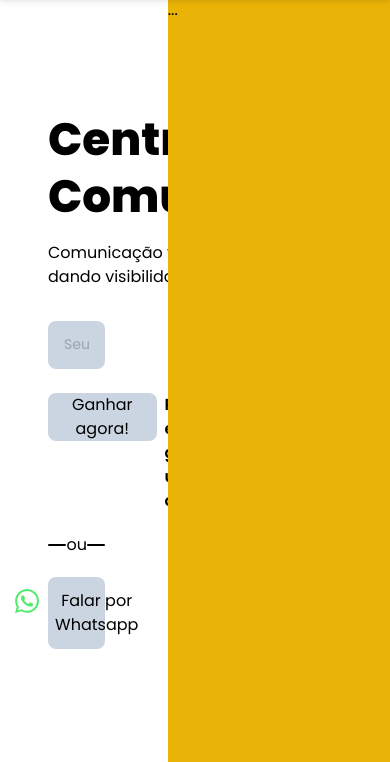
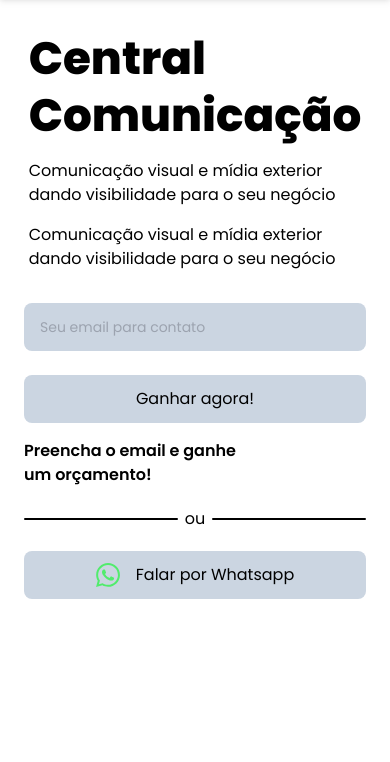
Before and after one commit to g-reissantana/central, a plain HTML site: page index.html in a window 390 px wide. Shown: the part 82-844 px from the top of the page. Drawn offline with nearby package versions, Linux system fonts and the light colour scheme.

Commit message:
feat: adaptive section home for multiples devices

```diff
--- a/index.html
+++ b/index.html
@@ -129,7 +129,7 @@
           </div>
           <div>
             <button class="px-6 py-3 text-white bg-slate-400 border-2 border-slate-400 rounded-xl">
-              Whatsapp
+              Fale Conosco!
             </button>
           </div>
         </div>
@@ -176,7 +176,8 @@
   <div class="max-w-[1560px] m-auto mt-20 lg:mt-0">
     <main>
       <section id="home" class="h-[calc(100vh-5rem)] flex">
-        <div class="w-[43%] flex flex-col gap-8 justify-center items-start px-12">
+        <div class="w-full lg:w-[43%] flex flex-col gap-8 items-center pt-8 px-6 xl:px-12 sm:items-start sm:justify-center lg:pt-0">
+
           <div class="flex flex-col gap-4">
             <h1 class="text-xl2 font-extrabold leading-tight 2xl:text-xl3">
               Central<br />Comunicação
@@ -185,11 +186,14 @@
             <p class="text-base font-normal 2xl:text-md">
               Comunicação visual e mídia exterior<br />dando visibilidade para o seu negócio
             </p>
+            <p class="block text-base font-normal 2xl:text-md lg:hidden">
+              Comunicação visual e mídia exterior<br />dando visibilidade para o seu negócio
+            </p>
           </div>
-          <form class="w-4/5 flex flex-col gap-6" action="">
+          <form class="w-full xl:w-4/5 flex flex-col gap-6" action="">
             <input class="w-full h-12 bg-slate-300 text-[14px] rounded-lg px-4 py-3 outline-none" type="email" placeholder="Seu email para contato">
 
-            <div class="flex gap-x-2 2xl:gap-x-4">
+            <div class="flex flex-col gap-4 lg:gap-2 2xl:gap-x-4 sm:flex-row">
               <button class="px-6 h-12 text-base bg-slate-300 rounded-lg outline:none">
                 Ganhar agora!
               </button>
@@ -210,7 +214,7 @@
           </form>
         </div>
 
-        <div class="flex flex-1 bg-yellow-500 2xl:bg-green-500">
+        <div class="hidden flex-1 bg-yellow-500 lg:flex">
           ...
         </div>
       </section>
```
